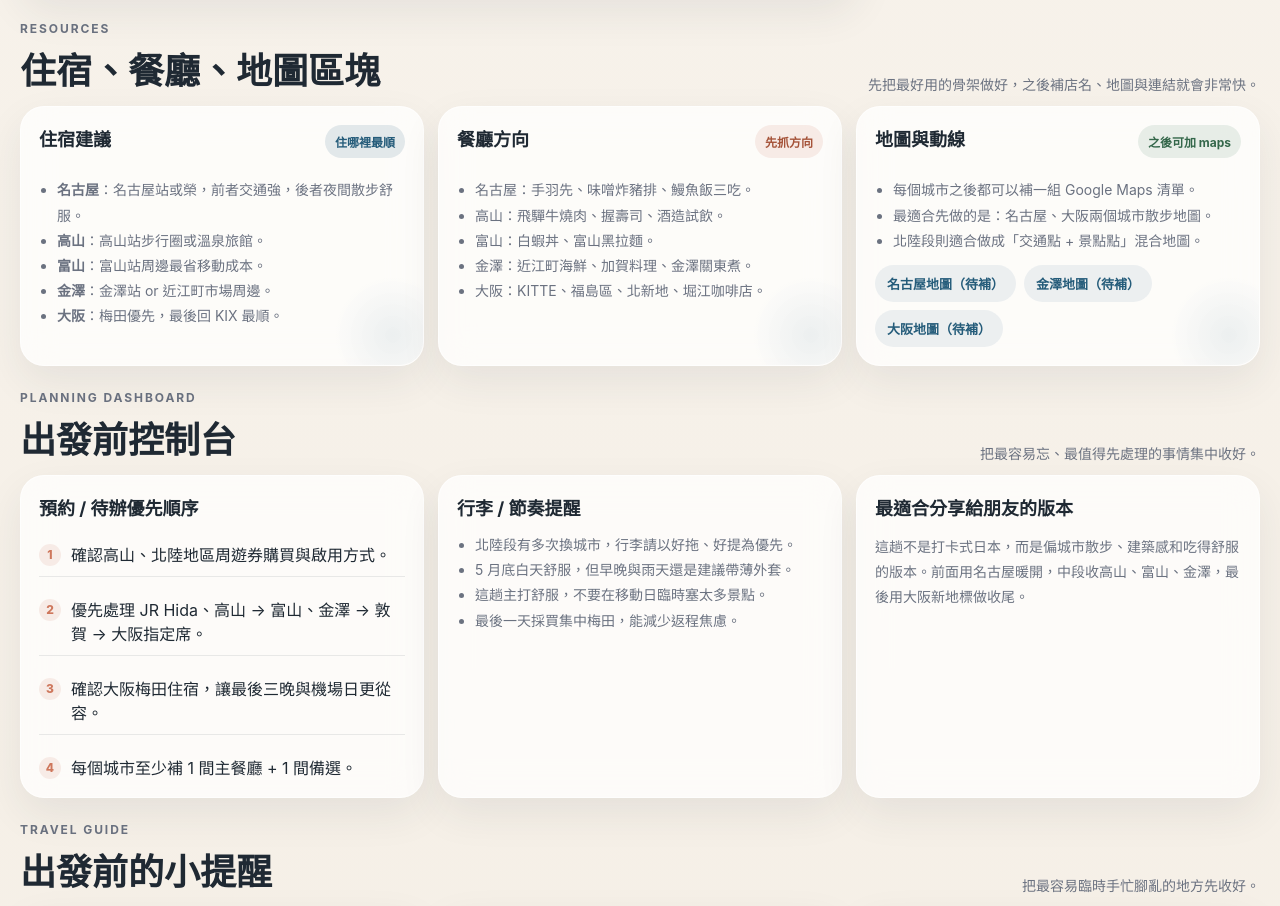
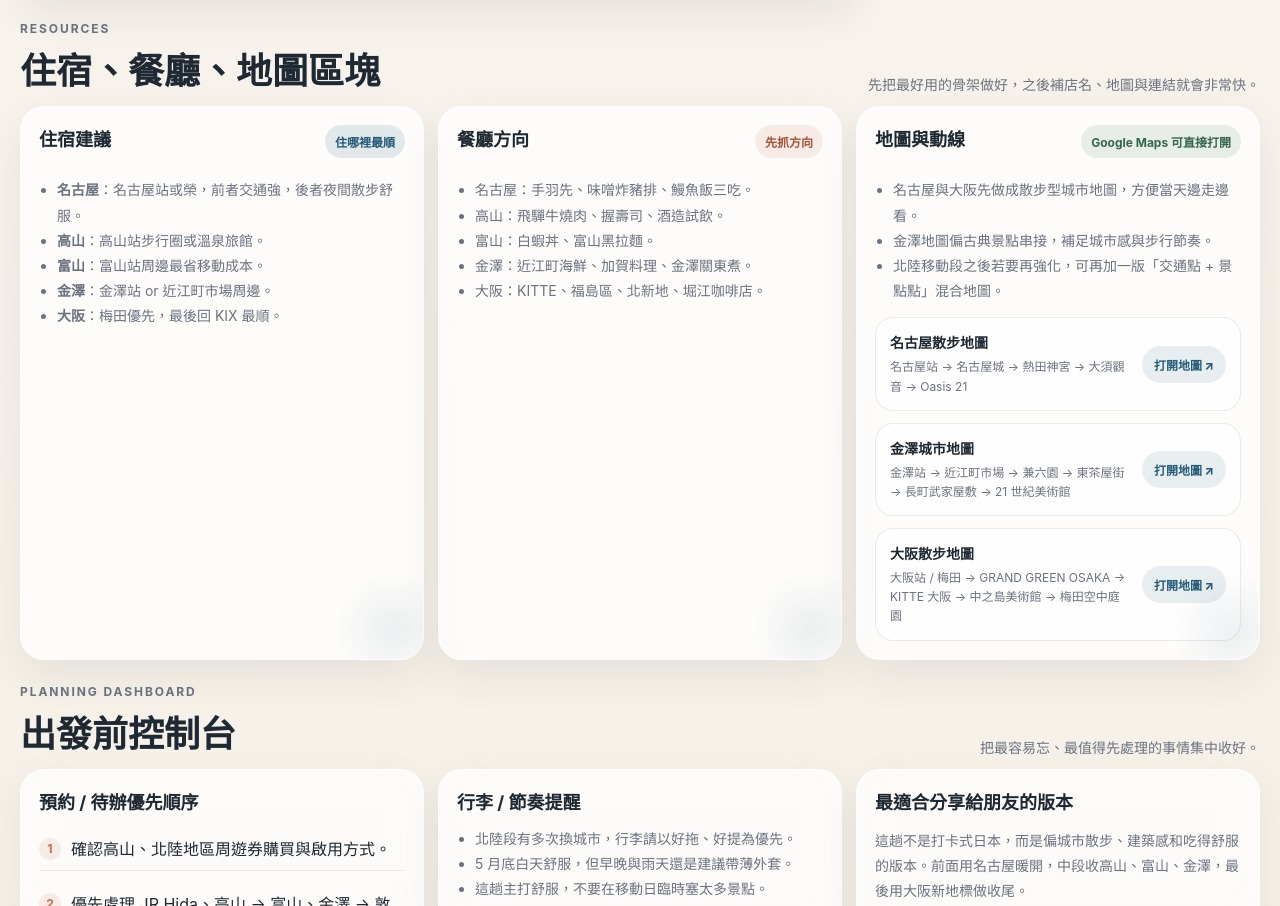
Before and after one commit to meteorcyclops/japan-trip-2026, a plain HTML site: page index.html in a window 1280 px wide. Shown: the part 4363-5269 px from the top of the page. Drawn offline with Linux system fonts and the light colour scheme.

Commit message:
add practical city map links to travel site

```diff
--- a/index.html
+++ b/index.html
@@ -570,6 +570,51 @@
         margin-top: 12px;
       }
 
+      .map-stack {
+        display: grid;
+        gap: 12px;
+        margin-top: 14px;
+      }
+
+      .map-entry {
+        display: flex;
+        align-items: center;
+        justify-content: space-between;
+        gap: 12px;
+        padding: 14px;
+        border-radius: 18px;
+        background: rgba(255,255,255,0.7);
+        border: 1px solid var(--line);
+      }
+
+      .map-entry-main {
+        min-width: 0;
+      }
+
+      .map-entry-title {
+        font-size: 14px;
+        font-weight: 800;
+        color: var(--text);
+        line-height: 1.5;
+      }
+
+      .map-entry-sub {
+        margin-top: 4px;
+        font-size: 12px;
+        color: var(--muted);
+        line-height: 1.6;
+      }
+
+      .map-go {
+        flex: 0 0 auto;
+        padding: 10px 12px;
+        border-radius: 999px;
+        background: rgba(37, 92, 122, 0.1);
+        color: var(--strong);
+        font-size: 12px;
+        font-weight: 800;
+      }
+
 
       .hero-card, .glass, .stay-card, .highlight, .resource-card, .info-card, .sidebar-card {
         transition: transform .28s ease, box-shadow .28s ease, background .28s ease;
@@ -1063,16 +1108,34 @@
           </article>
 
           <article class="resource-card">
-            <div class="head"><h3>地圖與動線</h3><span class="tag green">之後可加 maps</span></div>
+            <div class="head"><h3>地圖與動線</h3><span class="tag green">Google Maps 可直接打開</span></div>
             <ul>
-              <li>每個城市之後都可以補一組 Google Maps 清單。</li>
-              <li>最適合先做的是：名古屋、大阪兩個城市散步地圖。</li>
-              <li>北陸段則適合做成「交通點 + 景點點」混合地圖。</li>
+              <li>名古屋與大阪先做成散步型城市地圖，方便當天邊走邊看。</li>
+              <li>金澤地圖偏古典景點串接，補足城市感與步行節奏。</li>
+              <li>北陸移動段之後若要再強化，可再加一版「交通點 + 景點點」混合地圖。</li>
             </ul>
-            <div class="links">
-              <span class="link-chip">名古屋地圖（待補）</span>
-              <span class="link-chip">金澤地圖（待補）</span>
-              <span class="link-chip">大阪地圖（待補）</span>
+            <div class="map-stack">
+              <a class="map-entry" href="https://www.google.com/maps/dir/Nagoya+Station/Nagoya+Castle/Atsuta+Jingu/Osu+Kannon/Oasis+21/" target="_blank" rel="noreferrer">
+                <div class="map-entry-main">
+                  <div class="map-entry-title">名古屋散步地圖</div>
+                  <div class="map-entry-sub">名古屋站 → 名古屋城 → 熱田神宮 → 大須觀音 → Oasis 21</div>
+                </div>
+                <span class="map-go">打開地圖 ↗</span>
+              </a>
+              <a class="map-entry" href="https://www.google.com/maps/dir/Kanazawa+Station/Omicho+Market/Kenroku-en/Higashi+Chaya+District/Nagamachi+Samurai+District/21st+Century+Museum+of+Contemporary+Art,+Kanazawa/" target="_blank" rel="noreferrer">
+                <div class="map-entry-main">
+                  <div class="map-entry-title">金澤城市地圖</div>
+                  <div class="map-entry-sub">金澤站 → 近江町市場 → 兼六園 → 東茶屋街 → 長町武家屋敷 → 21 世紀美術館</div>
+                </div>
+                <span class="map-go">打開地圖 ↗</span>
+              </a>
+              <a class="map-entry" href="https://www.google.com/maps/dir/Osaka+Station/Grand+Green+Osaka/KITTE+Osaka/Nakanoshima+Museum+of+Art,+Osaka/Umeda+Sky+Building/" target="_blank" rel="noreferrer">
+                <div class="map-entry-main">
+                  <div class="map-entry-title">大阪散步地圖</div>
+                  <div class="map-entry-sub">大阪站 / 梅田 → GRAND GREEN OSAKA → KITTE 大阪 → 中之島美術館 → 梅田空中庭園</div>
+                </div>
+                <span class="map-go">打開地圖 ↗</span>
+              </a>
             </div>
           </article>
         </div>
```
